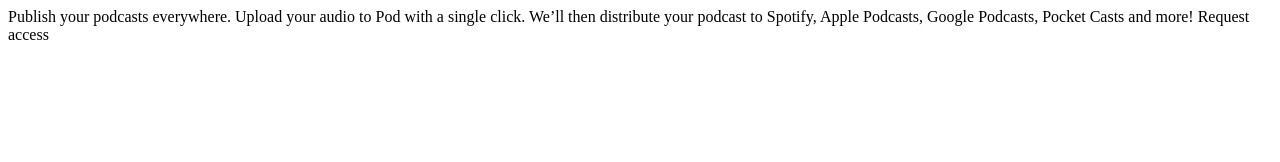
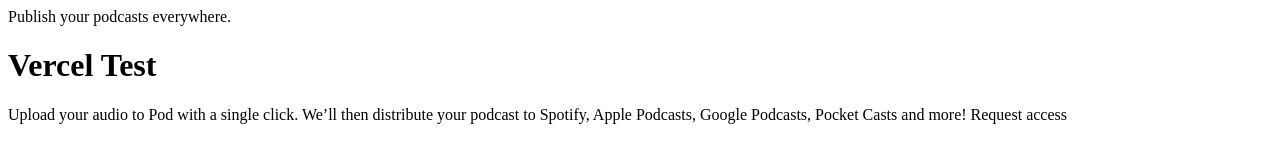
Before and after one commit to bratanac24/podcasts-3rd-task, a plain HTML site: page starter-code/index.html in a window 1280 px wide. Drawn offline with Linux system fonts and the light colour scheme.

Commit message:
vercel setup test

```diff
--- a/starter-code/index.html
+++ b/starter-code/index.html
@@ -10,6 +10,7 @@
 </head>
 <body>
   Publish your podcasts everywhere.
+  <h1>Vercel Test</h1>
 
   Upload your audio to Pod with a single click. We’ll then distribute your podcast to Spotify,
   Apple Podcasts, Google Podcasts, Pocket Casts and more!
```
